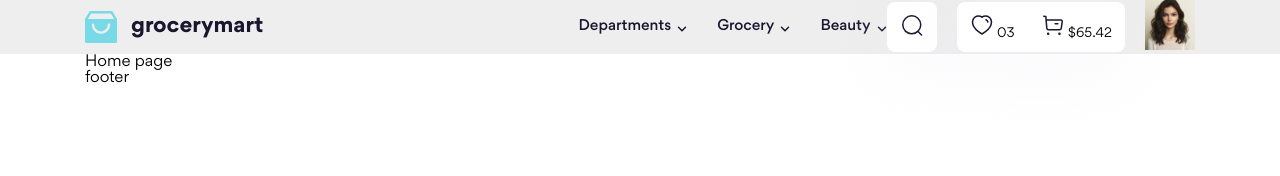
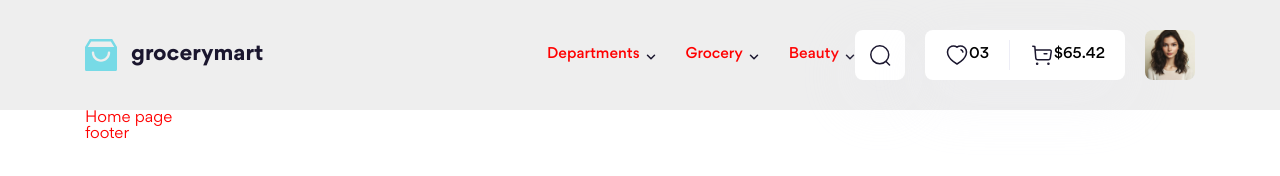
Before and after one commit to SuaDeDua/project-8, a website: page index.html in a window 1280 px wide. Drawn offline with Linux system fonts and the light colour scheme.

Commit message:
update 2/4

```diff
--- a/scss/base/_base.scss
+++ b/scss/base/_base.scss
@@ -1,15 +1,24 @@
 /* Base */
-*,::before, ::after{
+*,
+::before,
+::after {
   box-sizing: border-box;
 }
 
-html{
+:root {
+  --text-color: #ff0000;
+  --icon-color: brightness(0) saturate(100%) invert(12%) sepia(99%)
+    saturate(4044%) hue-rotate(355deg) brightness(120%) contrast(119%);
+}
+
+html {
   font-size: 62.5%;
 }
 
-body{
+body {
   font-size: 1.6rem;
-    font-family: 'Gordita', sans-serif;
+  font-family: "Gordita", sans-serif;
+  color: var(--text-color);
 }
 
 a {
@@ -26,3 +35,6 @@ select {
   outline: none;
   background: transparent;
 }
+.icon{
+    filter: var(--icon-color);
+}
--- a/scss/layout/_header.scss
+++ b/scss/layout/_header.scss
@@ -1,10 +1,15 @@
+%flexItemCenter {
+  display: flex;
+  align-items: center;
+}
+
 .header {
   background-color: #eee;
 }
 
 .top-bar {
-  display: flex;
-  align-items: center;
+  @extend %flexItemCenter;
+  padding: 30px 0;
 }
 
 .navbar {
@@ -12,16 +17,13 @@
   margin-left: auto;
 
   &__list {
-    display: flex;
-    align-items: center;
+    @extend %flexItemCenter;
     gap: 30px;
   }
 
   &__link {
-    color: #1a162e;
     gap: 6px;
-    display: flex;
-    align-items: center;
+    @extend %flexItemCenter;
     /* Medium 15 */
     font-size: 1.5rem;
     font-weight: 500;
@@ -33,28 +35,47 @@
   }
 }
 .top-act {
-  display: flex;
-  align-items: center;
+  @extend %flexItemCenter;
   gap: 20px;
 
   &__group {
-    display: flex;
-    align-items: center;
+    @extend %flexItemCenter;
 
     min-width: 50px;
     height: 50px;
 
     border-radius: 8px;
-    background: #fff ;
+    background: #fff;
     box-shadow: 0px 20px 60px 10px rgba(237, 237, 246, 0.2);
   }
 
-  &__btn {
+  &__group--single &__btn {
     padding: 13px;
   }
+
+  &__btn {
+    padding: 13px 20px;
+    @extend %flexItemCenter;
+  }
+
+  &__title {
+    /* Medium 15 */
+    font-size: 1.5rem;
+    font-weight: 500;
+    line-height: 146.667%; /* 146.667% */
+  }
+
+  &__separate {
+    background: #ededf6;
+    width: 1px;
+    height: 30px;
+  }
+
+  &__avatar {
+    display: block;
+    width: 50px;
+    height: 50px;
+    border-radius: 8px;
+    cursor: pointer;
+  }
 }
-
-.top-act__avatar {
-  width: 50px;
-  height: 50px;
-}
--- a/template/header.html
+++ b/template/header.html
@@ -1,10 +1,10 @@
 <div class="container">
   <div class="top-bar">
     <!-- - - Logo - - -->
-    <div class="logo">
+    <a href="./" class="logo">
       <img src="./assets/icons/logo.svg" alt="grocerymart" class="logo__img" />
       <h1 class="logo__title">grocerymart</h1>
-    </div>
+    </a>
 
     <!-- - - Navbar - - -->
     <nav class="navbar">
@@ -44,7 +44,7 @@
 
     <!-- - - Action - - -->
     <div class="top-act">
-      <div class="top-act__group">
+      <div class="top-act__group top-act__group--single">
         <button class="top-act__btn">
           <img src="./assets/icons/search.svg" alt="" class="top-act__icon" />
           <span class="top-act__title"></span>
```
Also changed, not shown: assets/css/main.css, 1 other file. Lines whose indentation alone changed are shown as unchanged.
